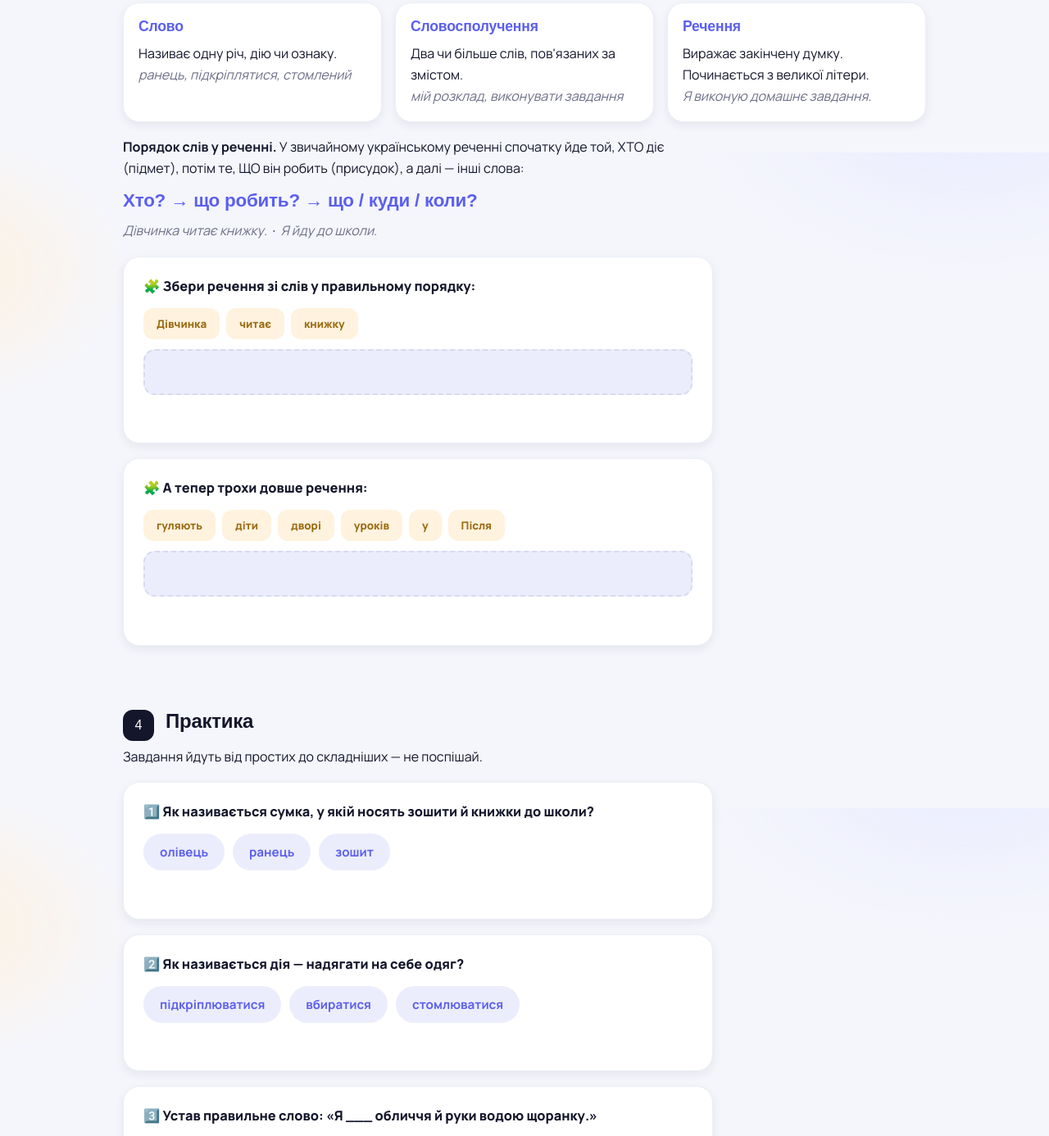
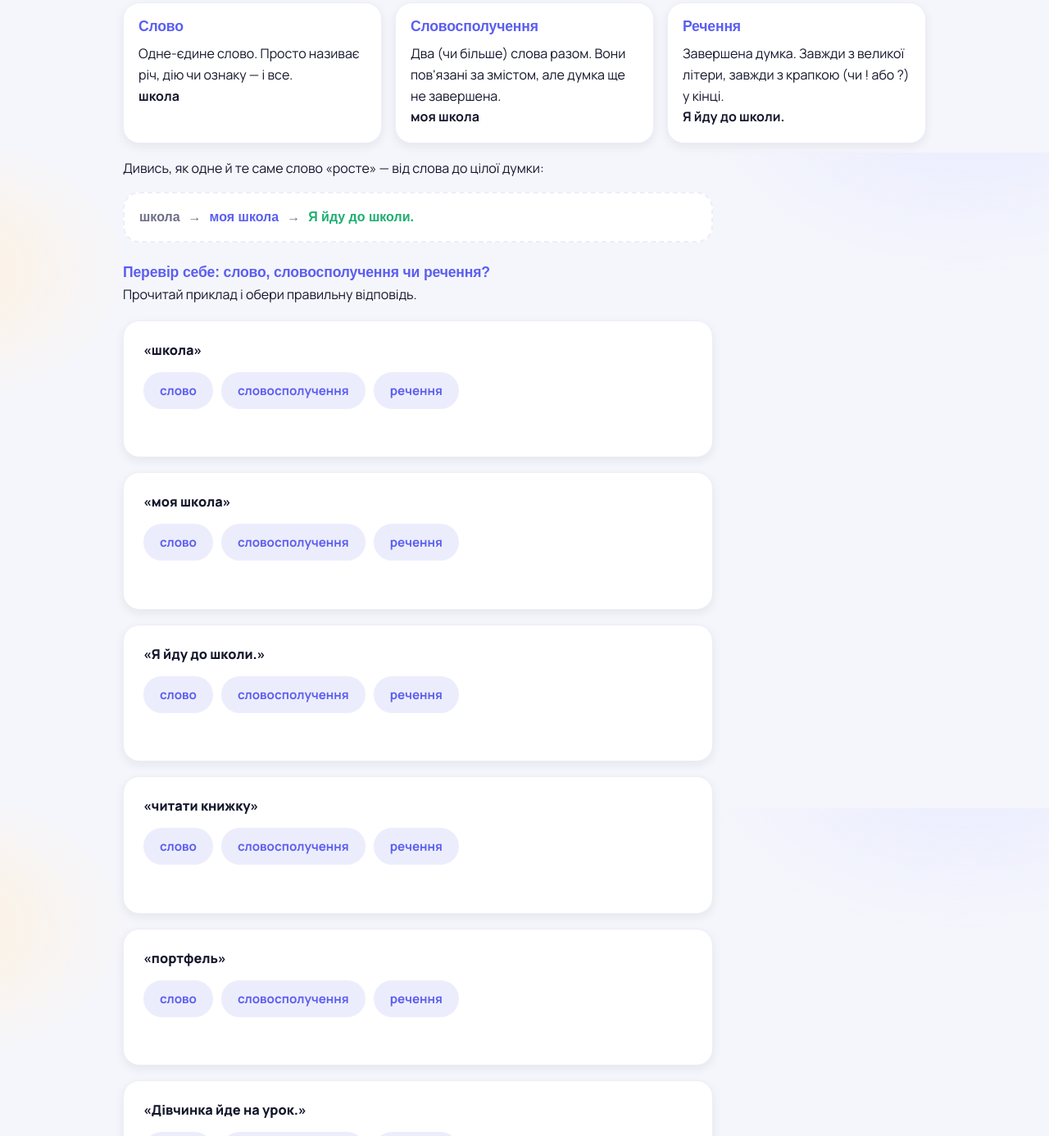
Before and after one commit to movoznavka/ukrainskaz0, a plain HTML site: page lesson-01.html in a window 1280 px wide. Shown: the part 1414-2800 px from the top of the page at 82% size. Drawn offline with Linux system fonts and the light colour scheme; a web font is replaced by a local one.

Commit message:
Add files via upload

```diff
--- a/lesson-01.html
+++ b/lesson-01.html
@@ -18,6 +18,17 @@
   .word-list-mini li{ margin-bottom:4px; }
   .summary-grid{ display:flex; gap:16px; flex-wrap:wrap; }
   .summary-card{ flex:1 1 200px; background:#fff; border:1px solid var(--paper-line); border-radius:var(--radius); padding:18px; box-shadow:var(--shadow-sm); }
+  .growth-line{
+    display:flex; align-items:center; gap:10px; flex-wrap:wrap;
+    background:#fff; border:2px dashed var(--paper-line); border-radius:var(--radius);
+    padding:16px 18px; margin:16px 0; max-width:var(--max-w);
+  }
+  .growth-line .step{ font-weight:800; font-family:'Nunito',sans-serif; }
+  .growth-line .step.w1{ color:var(--ink-soft); }
+  .growth-line .step.w2{ color:var(--sky); }
+  .growth-line .step.w3{ color:var(--leaf); }
+  .growth-line .arrow{ color:var(--ink-soft); }
+  .mini-head{ margin:26px 0 4px; }
 </style>
 </head>
 <body>
@@ -44,7 +55,7 @@
     <span class="tag">Урок 1 · Моє повсякденне життя</span>
     <h1>Мій звичайний день</h1>
     <div class="goal-box">
-      <strong>Мета уроку:</strong> вивчити 10 нових слів про твій день — трохи складніших, ніж ти звик(ла), — побудувати перше правильне речення і навчитися впізнавати слово, словосполучення та речення.
+      <strong>Мета уроку:</strong> вивчити 10 слів, які описують твій справжній день — від пробудження до сну, побудувати перше правильне речення і навчитися впізнавати слово, словосполучення та речення.
     </div>
     <div class="meta-row">
       <span class="meta-pill">⏱ ≈ 60 хвилин</span>
@@ -59,7 +70,7 @@
       <span class="section-num">1</span>
       <h2>Нові слова</h2>
     </div>
-    <p>Натисни на картку, щоб перевернути її та побачити пояснення й приклад. Це слова, яких ти, можливо, ще не вживав(ла) — вони точніші й «дорослі» за прості «вставати» чи «їсти».</p>
+    <p>Натисни на картку, щоб перевернути її та побачити пояснення й приклад. Це прості, живі слова — те, що ти справді робиш щодня, від ранку до вечора.</p>
     <div class="card-grid" id="vocab-grid"></div>
   </section>
 
@@ -79,12 +90,67 @@
       <span class="section-num">3</span>
       <h2>Слово · словосполучення · речення</h2>
     </div>
+
     <div class="summary-grid">
-      <div class="summary-card"><h3 style="margin-top:0">Слово</h3><p style="margin:0">Називає одну річ, дію чи ознаку.<br><em>ранець, підкріплятися, стомлений</em></p></div>
-      <div class="summary-card"><h3 style="margin-top:0">Словосполучення</h3><p style="margin:0">Два чи більше слів, пов'язаних за змістом.<br><em>мій розклад, виконувати завдання</em></p></div>
-      <div class="summary-card"><h3 style="margin-top:0">Речення</h3><p style="margin:0">Виражає закінчену думку. Починається з великої літери.<br><em>Я виконую домашнє завдання.</em></p></div>
+      <div class="summary-card">
+        <h3 style="margin-top:0">Слово</h3>
+        <p style="margin:0">Одне-єдине слово. Просто називає річ, дію чи ознаку — і все.<br><strong>школа</strong></p>
+      </div>
+      <div class="summary-card">
+        <h3 style="margin-top:0">Словосполучення</h3>
+        <p style="margin:0">Два (чи більше) слова разом. Вони пов'язані за змістом, але думка ще не завершена.<br><strong>моя школа</strong></p>
+      </div>
+      <div class="summary-card">
+        <h3 style="margin-top:0">Речення</h3>
+        <p style="margin:0">Завершена думка. Завжди з великої літери, завжди з крапкою (чи ! або ?) у кінці.<br><strong>Я йду до школи.</strong></p>
+      </div>
     </div>
-    <p style="margin-top:18px"><strong>Порядок слів у реченні.</strong> У звичайному українському реченні спочатку йде той, ХТО діє (підмет), потім те, ЩО він робить (присудок), а далі — інші слова:</p>
+
+    <p style="margin-top:18px">Дивись, як одне й те саме слово «росте» — від слова до цілої думки:</p>
+    <div class="growth-line">
+      <span class="step w1">школа</span>
+      <span class="arrow">→</span>
+      <span class="step w2">моя школа</span>
+      <span class="arrow">→</span>
+      <span class="step w3">Я йду до школи.</span>
+    </div>
+
+    <h3 class="mini-head">Перевір себе: слово, словосполучення чи речення?</h3>
+    <p>Прочитай приклад і обери правильну відповідь.</p>
+
+    <div class="exercise" id="wsr1">
+      <div class="q">«школа»</div>
+      <div class="choices"></div>
+      <div class="feedback"></div>
+    </div>
+    <div class="exercise" id="wsr2">
+      <div class="q">«моя школа»</div>
+      <div class="choices"></div>
+      <div class="feedback"></div>
+    </div>
+    <div class="exercise" id="wsr3">
+      <div class="q">«Я йду до школи.»</div>
+      <div class="choices"></div>
+      <div class="feedback"></div>
+    </div>
+    <div class="exercise" id="wsr4">
+      <div class="q">«читати книжку»</div>
+      <div class="choices"></div>
+      <div class="feedback"></div>
+    </div>
+    <div class="exercise" id="wsr5">
+      <div class="q">«портфель»</div>
+      <div class="choices"></div>
+      <div class="feedback"></div>
+    </div>
+    <div class="exercise" id="wsr6">
+      <div class="q">«Дівчинка йде на урок.»</div>
+      <div class="choices"></div>
+      <div class="feedback"></div>
+    </div>
+
+    <h3 class="mini-head">Порядок слів у реченні</h3>
+    <p>У звичайному українському реченні спочатку йде той, ХТО діє (підмет), потім те, ЩО він робить (присудок), а далі — інші слова:</p>
     <p class="hand" style="font-size:1.4rem;color:var(--sky)">Хто? → що робить? → що / куди / коли?</p>
     <p><em>Дівчинка читає книжку.</em> &nbsp;·&nbsp; <em>Я йду до школи.</em></p>
 
@@ -123,7 +189,7 @@
     </div>
 
     <div class="exercise" id="p3">
-      <div class="q">3️⃣ Устав правильне слово: «Я ___ обличчя й руки водою щоранку.»</div>
+      <div class="q">3️⃣ Устав правильне слово: «Я ___ зуби щоранку.»</div>
       <div class="choices"></div>
       <div class="feedback"></div>
     </div>
@@ -134,8 +200,20 @@
       <div class="feedback"></div>
     </div>
 
+    <div class="exercise" id="p5">
+      <div class="q">5️⃣ Устав правильне слово: «Я ___ портфель і йду до школи.»</div>
+      <div class="choices"></div>
+      <div class="feedback"></div>
+    </div>
+
+    <div class="exercise" id="p6">
+      <div class="q">6️⃣ Що з переліченого є РЕЧЕННЯМ?</div>
+      <div class="choices"></div>
+      <div class="feedback"></div>
+    </div>
+
     <div class="exercise">
-      <div class="q">5️⃣ Збери ще одне речення — про розклад уроків:</div>
+      <div class="q">7️⃣ Збери ще одне речення — про школу:</div>
       <div class="order-pool"></div>
       <div class="order-answer"></div>
       <div class="feedback"></div>
@@ -158,7 +236,12 @@
       <div class="feedback"></div>
     </div>
     <div class="exercise" id="t2">
-      <div class="q">Куди Оленка йде з ранцем?</div>
+      <div class="q">Куди Оленка йде з портфелем?</div>
+      <div class="choices"></div>
+      <div class="feedback"></div>
+    </div>
+    <div class="exercise" id="t3">
+      <div class="q">Що Оленка робить перед сном?</div>
       <div class="choices"></div>
       <div class="feedback"></div>
     </div>
@@ -179,7 +262,7 @@
     <p>Коротко, без перевантаження — три маленькі кроки:</p>
     <ul class="checklist" id="hw-list">
       <li><input type="checkbox" id="hw1"><label for="hw1">Вивчити напам'ять 5 слів для запам'ятовування (нижче).</label></li>
-      <li><input type="checkbox" id="hw2"><label for="hw2">Скласти усно 3 речення зі словами «ранець», «розклад», «підкріплюватися».</label></li>
+      <li><input type="checkbox" id="hw2"><label for="hw2">Скласти усно 3 речення зі словами «школа», «портфель», «гуляти».</label></li>
       <li><input type="checkbox" id="hw3"><label for="hw3">Розповісти дорослим свій розпорядок дня, використавши хоча б 3 нових слова.</label></li>
     </ul>
   </section>
@@ -191,13 +274,13 @@
       <h2>Слова для запам'ятовування</h2>
     </div>
     <div class="keywords">
-      <span class="keyword-pill">ранець</span>
-      <span class="keyword-pill">розклад</span>
-      <span class="keyword-pill">підкріплюватися</span>
-      <span class="keyword-pill">виконувати</span>
-      <span class="keyword-pill">стомлюватися</span>
+      <span class="keyword-pill">школа</span>
+      <span class="keyword-pill">портфель</span>
+      <span class="keyword-pill">урок</span>
+      <span class="keyword-pill">гуляти</span>
+      <span class="keyword-pill">снідати</span>
     </div>
-    <p style="margin-top:20px">Сьогодні ти навчився(-лася) розрізняти слово, словосполучення й речення, правильно будувати порядок слів — і вивчив(ла) кілька нових, точніших слів про свій день. Наступного уроку — <strong>«Моя сім'я»</strong> та іменники «хто? що?».</p>
+    <p style="margin-top:20px">Сьогодні ти навчився(-лася) розрізняти слово, словосполучення й речення та правильно будувати порядок слів. Наступного уроку — <strong>«Моя сім'я»</strong> та іменники «хто? що?».</p>
     <p><a class="btn ghost" href="../index.html">← Повернутись до зошита</a></p>
   </section>
 
@@ -207,19 +290,18 @@
 <script src="../assets/lesson-kit.js"></script>
 <script>
   // ---- дані уроку ------------------------------------------------
-  // Нові слова — трохи складніші синоніми й точніші слова замість
-  // елементарних «вставати», «їсти», «сумка» тощо.
+  // Прості, справжні слова про реальний день дитини.
   const vocab = [
-    { icon:"🌅", word:"пробуджуватися", translation:"прокидатися, переставати спати", example:"Щоранку я пробуджуюся від співу пташок за вікном." },
-    { icon:"🧼", word:"вмиватися", translation:"мити обличчя й руки водою, доглядати за собою", example:"Прокинувшись, я вмиваюся і чищу зуби." },
-    { icon:"🥣", word:"підкріплюватися", translation:"їсти, щоб отримати сили на день", example:"Перед школою вся родина підкріплюється кашею." },
-    { icon:"👕", word:"вбиратися", translation:"одягатися, вдягати на себе одяг", example:"Я швидко вбираюся у шкільну форму." },
-    { icon:"🎒", word:"ранець", translation:"сумка для книжок і зошитів, яку носять до школи", example:"У моєму ранці лежать підручники та пенал." },
-    { icon:"🗓️", word:"розклад", translation:"список уроків за днями тижня", example:"У понеділок за розкладом п'ять уроків." },
-    { icon:"🛝", word:"перерва", translation:"короткий відпочинок між уроками", example:"На перерві діти виходять у двір погратися." },
-    { icon:"📝", word:"виконувати", translation:"робити щось старанно, до самого кінця", example:"Увечері я виконую домашнє завдання з математики." },
-    { icon:"😴", word:"стомлюватися", translation:"відчувати втому після роботи чи навчання", example:"Після довгого дня я трохи стомлююся." },
-    { icon:"🌙", word:"вкладатися спати", translation:"лягати в ліжко, щоб заснути", example:"Я вкладаюся спати о дев'ятій годині." }
+    { icon:"🌅", word:"прокидатися", translation:"переставати спати, розплющувати очі вранці", example:"Я прокидаюся о сьомій годині." },
+    { icon:"🪥", word:"чистити зуби", translation:"мити зуби щіткою, щоб вони були здорові", example:"Дитина чистить зуби зранку і ввечері." },
+    { icon:"🥣", word:"снідати", translation:"їсти вранці, перший раз за день", example:"Родина снідає разом на кухні." },
+    { icon:"👕", word:"одягатися", translation:"надягати на себе одяг", example:"Хлопчик швидко одягається до школи." },
+    { icon:"🎒", word:"портфель", translation:"сумка, у якій носять зошити й книжки до школи", example:"У моєму портфелі лежать зошит і пенал." },
+    { icon:"🏫", word:"школа", translation:"місце, де діти навчаються", example:"Щоранку я йду до школи з друзями." },
+    { icon:"📚", word:"урок", translation:"час, коли вчитель навчає учнів у класі", example:"Перший урок сьогодні — українська мова." },
+    { icon:"🏃", word:"гуляти", translation:"бути надворі, бавитися на свіжому повітрі", example:"Після уроків діти гуляють у дворі." },
+    { icon:"📝", word:"домашнє завдання", translation:"вправи, які задав учитель на дім", example:"Увечері я роблю домашнє завдання за столом." },
+    { icon:"🌙", word:"лягати спати", translation:"йти в ліжко, щоб заснути", example:"Малий лягає спати о дев'ятій годині." }
   ];
 
   const review = [
@@ -233,41 +315,65 @@
   LessonKit.initFlashcards('#vocab-grid', vocab);
   LessonKit.initFlashcards('#review-grid', review);
   LessonKit.initTabs();
-  LessonKit.setTotalStars(8);
+  LessonKit.setTotalStars(19);
+
+  // ---- слово / словосполучення / речення --------------------------
+  LessonKit.initChoice(document.getElementById('wsr1'),
+    [{text:"слово", correct:true},{text:"словосполучення", correct:false},{text:"речення", correct:false}]);
+  LessonKit.initChoice(document.getElementById('wsr2'),
+    [{text:"слово", correct:false},{text:"словосполучення", correct:true},{text:"речення", correct:false}]);
+  LessonKit.initChoice(document.getElementById('wsr3'),
+    [{text:"слово", correct:false},{text:"словосполучення", correct:false},{text:"речення", correct:true}]);
+  LessonKit.initChoice(document.getElementById('wsr4'),
+    [{text:"слово", correct:false},{text:"словосполучення", correct:true},{text:"речення", correct:false}]);
+  LessonKit.initChoice(document.getElementById('wsr5'),
+    [{text:"слово", correct:true},{text:"словосполучення", correct:false},{text:"речення", correct:false}]);
+  LessonKit.initChoice(document.getElementById('wsr6'),
+    [{text:"слово", correct:false},{text:"словосполучення", correct:false},{text:"речення", correct:true}]);
 
   // ---- граматика: конструктори речень ----------------------------
-  const grammarBoxes = document.querySelectorAll('#sec-grammar .exercise');
+  const grammarBoxes = document.querySelectorAll('#sec-grammar .exercise:not(#wsr1):not(#wsr2):not(#wsr3):not(#wsr4):not(#wsr5):not(#wsr6)');
   LessonKit.initOrderBuilder(grammarBoxes[0], ["Дівчинка","читає","книжку"]);
   LessonKit.initOrderBuilder(grammarBoxes[1], ["Після","уроків","діти","гуляють","у","дворі"]);
 
   // ---- практика: вибір відповіді -----------------------------------
   LessonKit.initChoice(document.getElementById('p1'), [
     {text:"олівець", correct:false},
-    {text:"ранець", correct:true},
+    {text:"портфель", correct:true},
     {text:"зошит", correct:false}
   ]);
   LessonKit.initChoice(document.getElementById('p2'), [
-    {text:"підкріплюватися", correct:false},
-    {text:"вбиратися", correct:true},
-    {text:"стомлюватися", correct:false}
+    {text:"снідати", correct:false},
+    {text:"одягатися", correct:true},
+    {text:"гуляти", correct:false}
   ]);
   LessonKit.initChoice(document.getElementById('p3'), [
-    {text:"вмиваюся", correct:true},
+    {text:"чищу", correct:true},
     {text:"читаю", correct:false},
     {text:"гуляю", correct:false}
   ]);
   LessonKit.initChoice(document.getElementById('p4'), [
-    {text:"розклад", correct:false},
-    {text:"мій розклад", correct:true},
-    {text:"У мене є розклад.", correct:false}
-  ], "✓ Так! «мій розклад» — два слова, пов'язані за змістом, без закінченої думки.", "✗ Подумай: тут має бути рівно два слова без крапки в кінці.");
+    {text:"школа", correct:false},
+    {text:"моя школа", correct:true},
+    {text:"Я йду до школи.", correct:false}
+  ], "✓ Так! «моя школа» — два слова, пов'язані за змістом, без закінченої думки.", "✗ Подумай: тут має бути рівно два слова без крапки в кінці.");
+  LessonKit.initChoice(document.getElementById('p5'), [
+    {text:"беру", correct:true},
+    {text:"сплю", correct:false},
+    {text:"малюю", correct:false}
+  ]);
+  LessonKit.initChoice(document.getElementById('p6'), [
+    {text:"прокидатися", correct:false},
+    {text:"вранці прокидатися", correct:false},
+    {text:"Я прокидаюся о сьомій.", correct:true}
+  ]);
 
-  const p5box = document.querySelectorAll('#sec-practice .exercise')[4];
-  LessonKit.initOrderBuilder(p5box, ["Сьогодні","за","розкладом","п'ять","уроків"]);
+  const p7box = document.getElementById('sec-practice').querySelector('.exercise:last-child');
+  LessonKit.initOrderBuilder(p7box, ["Перший","урок","сьогодні","українська","мова"]);
 
   // ---- мінітекст ------------------------------------------------
-  const storyWords = "Вранці Оленка пробуджується рано . Вона вмивається і охайно вбирається до школи . Родина підкріплюється кашею на кухні . Потім Оленка бере ранець і йде до школи . Сьогодні за розкладом п'ять уроків . На перерві діти гуляють у дворі . Увечері Оленка виконує домашнє завдання і трохи стомлюється . Коли настає ніч , вона вкладається спати .".split(" ");
-  const verbTokens = ["пробуджується","вмивається","вбирається","підкріплюється","бере","йде","гуляють","виконує","стомлюється","вкладається"];
+  const storyWords = "Вранці Оленка прокидається рано . Вона чистить зуби і швидко одягається . Родина снідає разом на кухні . Потім Оленка бере портфель і йде до школи . Перший урок — українська мова . Після уроків діти гуляють у дворі . Увечері Оленка робить домашнє завдання за столом . Коли настає ніч , вона лягає спати .".split(" ");
+  const verbTokens = ["прокидається","чистить","одягається","снідає","бере","йде","гуляють","робить","настає","лягає"];
   const storyEl = document.getElementById('story');
   let html = "<p>";
   storyWords.forEach(tok => {
@@ -285,14 +391,19 @@
   LessonKit.initStoryHighlight('#story');
 
   LessonKit.initChoice(document.getElementById('t1'), [
-    {text:"Виконує домашнє завдання", correct:false},
-    {text:"Пробуджується", correct:true},
-    {text:"Йде на перерву", correct:false}
+    {text:"Сніданок", correct:false},
+    {text:"Прокидається", correct:true},
+    {text:"Урок", correct:false}
   ]);
   LessonKit.initChoice(document.getElementById('t2'), [
     {text:"До школи", correct:true},
     {text:"У двір", correct:false},
     {text:"До ліжка", correct:false}
+  ]);
+  LessonKit.initChoice(document.getElementById('t3'), [
+    {text:"Гуляє у дворі", correct:false},
+    {text:"Робить домашнє завдання", correct:false},
+    {text:"Лягає спати", correct:true}
   ]);
 
   document.getElementById('check-verbs').addEventListener('click', (e) => {
```
